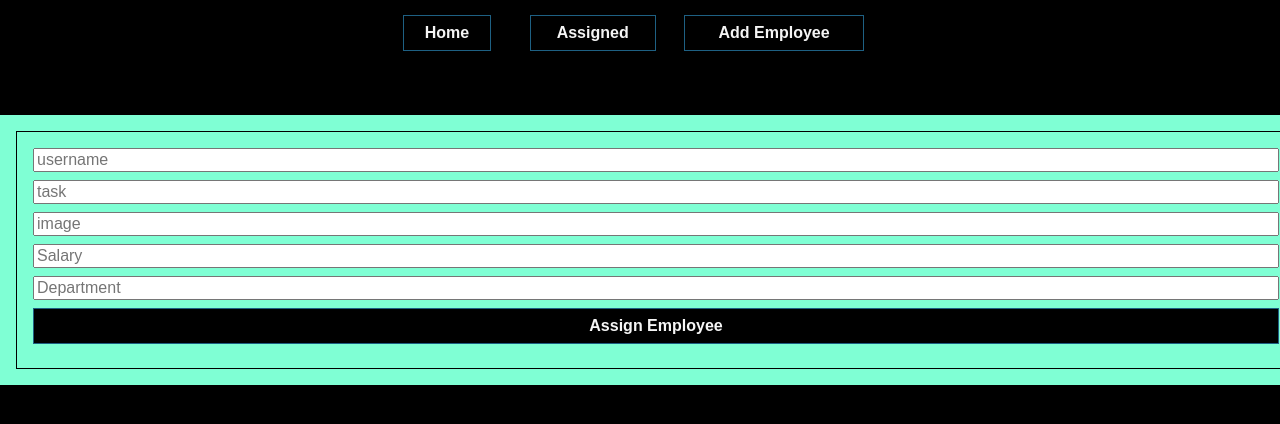
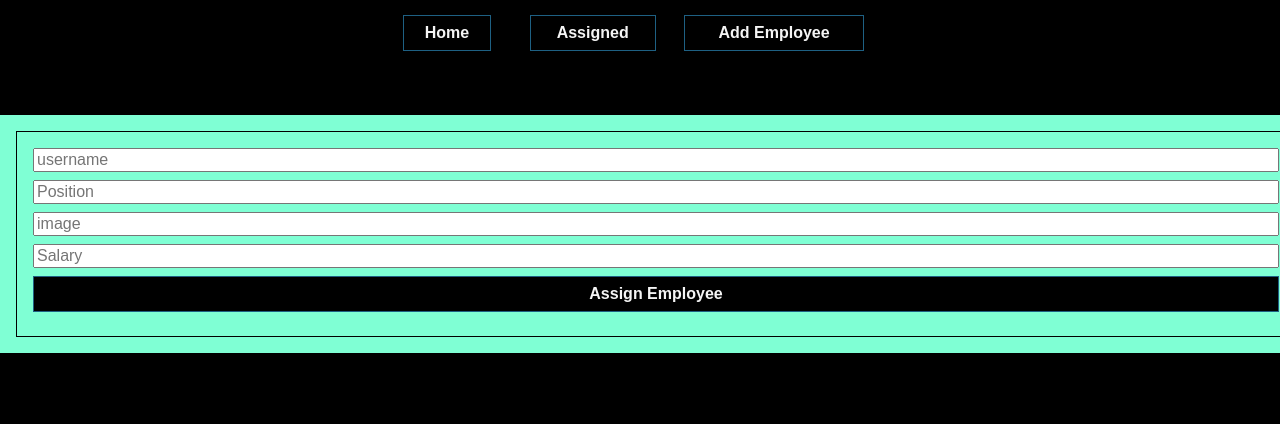
Before and after one commit to Vera25-O/sinatra, a React (Create React App) app in the folder task/: page /new in a window 1280 px wide. Shown: the top 424 px of the page. Built offline with nearby package versions, Linux system fonts and the light colour scheme; no server answers.

Commit message:
modified components file

```diff
--- a/task/src/components/NewEmployeeForm.js
+++ b/task/src/components/NewEmployeeForm.js
@@ -28,7 +28,7 @@ function NewEmployeeForm({ updateEmployees }) {
         .then((response) => response.json())
         .then((data) => {
           updateEmployees(data);
-          setNewData({ ...newData, username: "", task: "", image: "",salary:"" });
+          setNewData({ ...newData, username: "", position: "", image: "",salary:"" });
         });
     }
   }
@@ -48,8 +48,8 @@ function NewEmployeeForm({ updateEmployees }) {
       />
       <input
         value={newData.task}
-        name="task"
-        placeholder="task"
+        name="position"
+        placeholder="Position"
         onChange={doChange}
       />
       <input
@@ -64,12 +64,7 @@ function NewEmployeeForm({ updateEmployees }) {
         placeholder="Salary"
         onChange={doChange}
       />
-      <input
-        value={newData.department}
-        name="department"
-        placeholder="Department"
-        onChange={doChange}
-      />
+
       <input type="submit" value="Assign Employee" />
     </form>
     </div>
```
